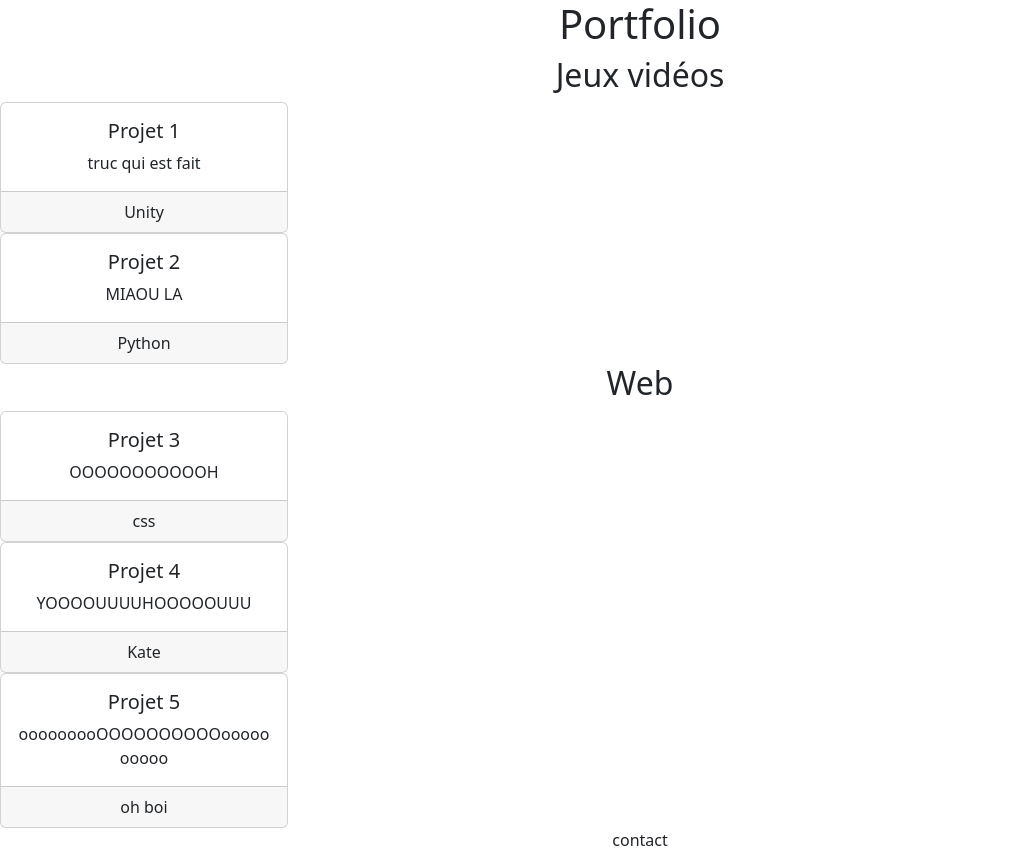
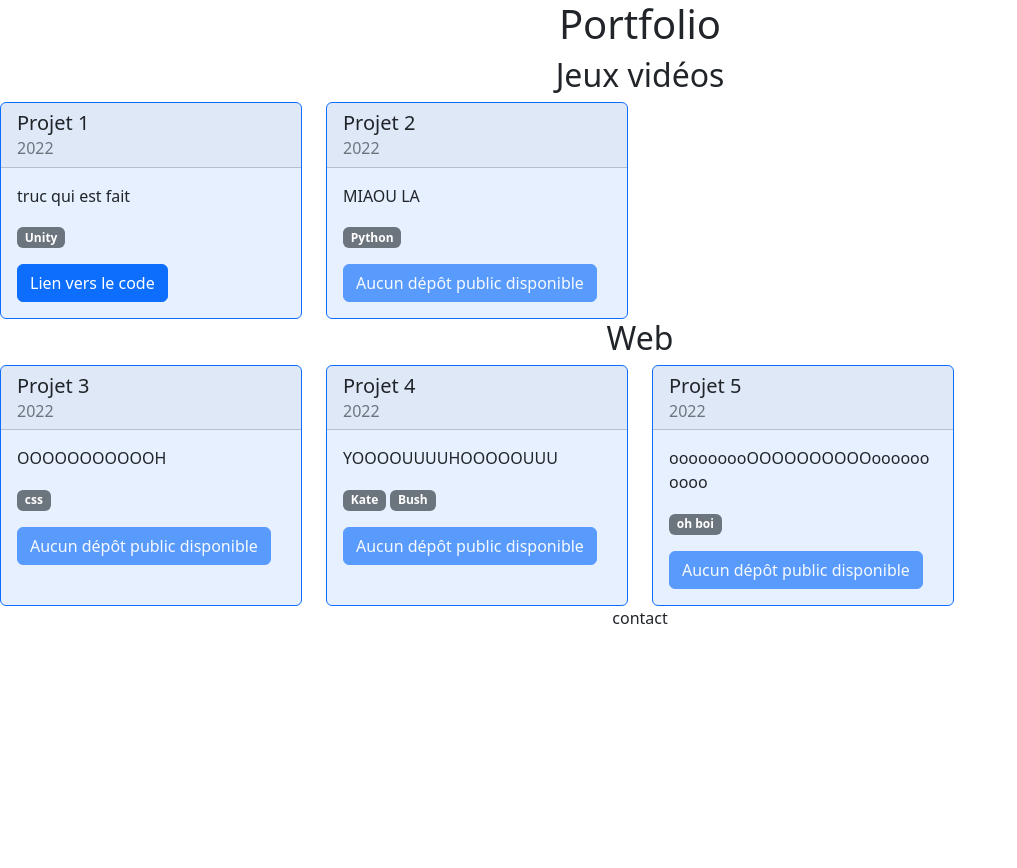
Before and after one commit to patateFAYOT/patateFAYOT.github.io, a React (Create React App) app: page / in a window 1280 px wide. Shown: the whole page, without its empty margins (0-1017 px from the left). After the commit the page ends 800 px from the top, so only its background shows below. Built offline with nearby package versions, Linux system fonts and the light colour scheme.

Commit message:
Add cards positioning and style

```diff
--- a/package.json
+++ b/package.json
@@ -8,6 +8,7 @@
     "@testing-library/react": "^13.4.0",
     "@testing-library/user-event": "^13.5.0",
     "bootstrap": "^5.2.2",
+    "bootstrap-icons": "^1.9.1",
     "react": "^18.2.0",
     "react-bootstrap": "^2.5.0",
     "react-dom": "^18.2.0",
--- a/src/Elements/Body.js
+++ b/src/Elements/Body.js
@@ -9,6 +9,7 @@ function Body() {
 
   return (
     <body className="Body">
+      <h1>Portfolio</h1>
       {projects}
     </body>
   );
--- a/src/Elements/Category.js
+++ b/src/Elements/Category.js
@@ -8,7 +8,9 @@ function Category({categoryName, categoryProjects}) {
   return (
     <section className="Category">
       <h2>{categoryName}</h2>
-      {dataProjects}
+      <div class="row row-cols-1 row-cols-md-4 g-4">
+        {dataProjects}
+        </div>
     </section>
   );
 }
--- a/src/Elements/Header.js
+++ b/src/Elements/Header.js
@@ -4,7 +4,6 @@ import './Header.css';
 function Header() {
   return (
     <header className="Header">
-      <h1>Portfolio</h1>
     </header>
   );
 }
--- a/src/Elements/Project.js
+++ b/src/Elements/Project.js
@@ -2,15 +2,27 @@ import 'bootstrap/dist/css/bootstrap.css';
 import './Project.css';
 
 function Project({name, date, description, link, skills}) {
+  if (link != null) {
+    var linkButton = <a href={link} class="btn btn-primary" role="button" data-bs-toggle="button">Lien vers le code</a>;
+  } else {
+    var linkButton = <a class="btn btn-primary disabled" aria-disabled="true" role="button" data-bs-toggle="button">Aucun dépôt public disponible</a>;
+  }
+
+  const listSkills = skills.map(data => <span class="badge text-bg-secondary bg-opacity-100 me-1">{data}</span>);
+
   return (
-    <div className="Project" class="card" style={{width: "18rem"}}>
+    <div class="col">
+    <div className="Project" class="card border-primary bg-primary bg-opacity-10 h-100 text-start text-wrap" style={{maxWidth: "50rem"}}>
+      <div class="card-header">
+        <h5 class="card-title">{name}</h5>
+        <h6 class="card-subtitle text-muted">{date}</h6>
+      </div>
       <div class="card-body">
-        <h5 class="card-title">{name}</h5>
         <p class="card-text">{description}</p>
+        <p>{listSkills}</p>
+        {linkButton}
       </div>
-      <div class="card-footer">
-        {skills}
-      </div>
+    </div>
     </div>
   );
 }
--- a/src/database/projects.json
+++ b/src/database/projects.json
@@ -6,15 +6,15 @@
         "name": "Projet 1",
         "date": "2022",
         "description": "truc qui est fait",
-        "link": null,
-        "skills": "Unity"
+        "link": "https://www.google.com/",
+        "skills": [ "Unity" ]
       },
       {
         "name": "Projet 2",
         "date": "2022",
         "description": "MIAOU LA",
         "link": null,
-        "skills": "Python"
+        "skills": [ "Python" ]
       }
     ]
   },
@@ -26,21 +26,21 @@
         "date": "2022",
         "description": "OOOOOOOOOOOH",
         "link": null,
-        "skills": "css"
+        "skills": [ "css" ]
       },
       {
         "name": "Projet 4",
         "date": "2022",
         "description": "YOOOOUUUUHOOOOOUUU",
         "link": null,
-        "skills": "Kate"
+        "skills": [ "Kate", "Bush" ]
       },
       {
         "name": "Projet 5",
         "date": "2022",
         "description": "ooooooooOOOOOOOOOOoooooooooo",
         "link": null,
-        "skills": "oh boi"
+        "skills": [ "oh boi" ]
       }
     ]
   }
```
Also changed, not shown: 1 other file (tests, documents, lock files or other folders).
